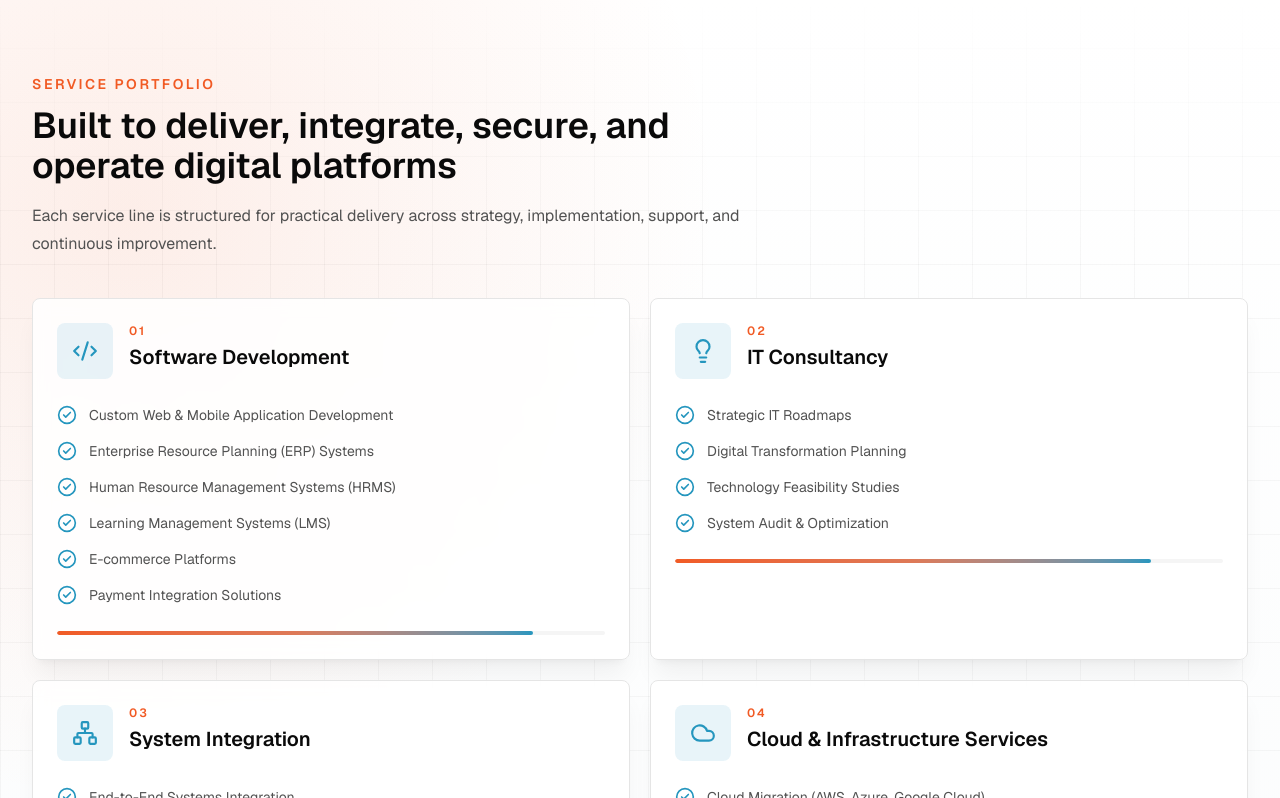
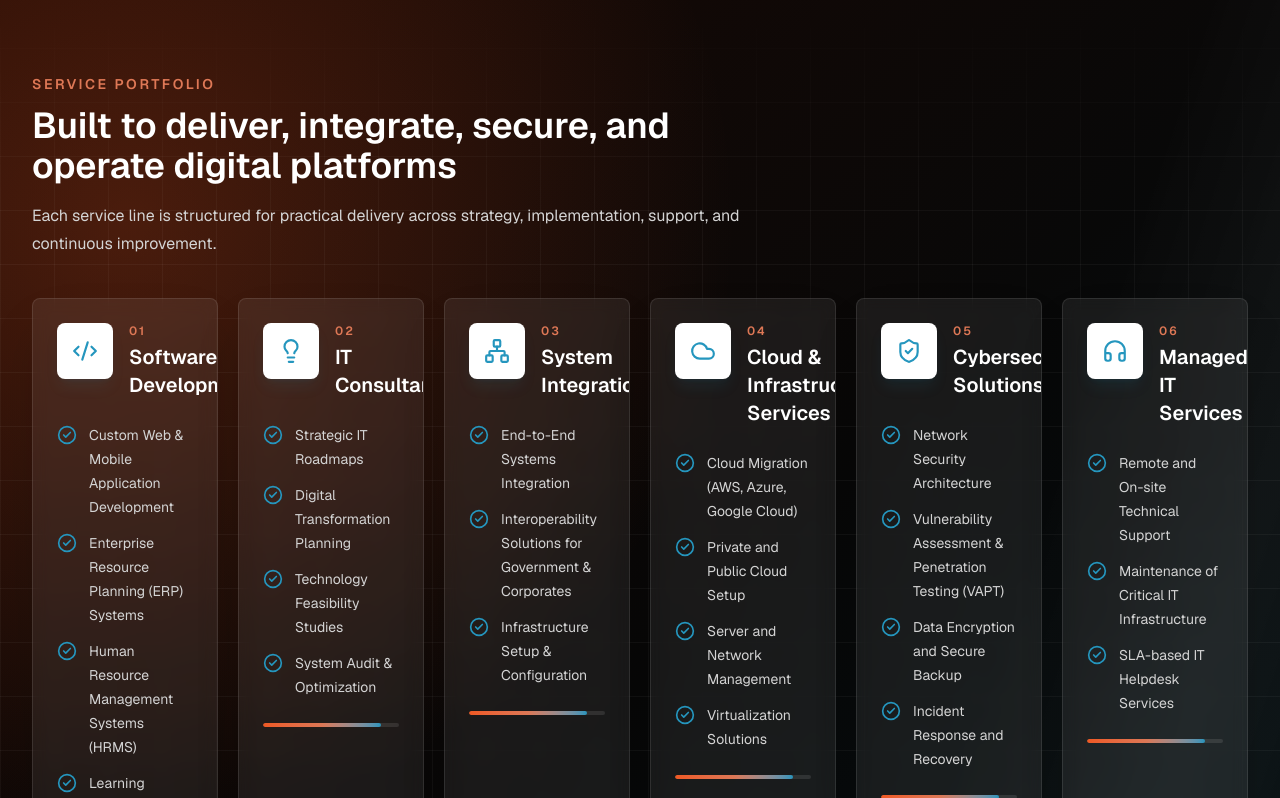
Before and after one commit to MinhazMinu/agrani_website, a Next.js app: page /services in a window 1280 px wide. Shown: the part 779-1577 px from the top of the page. Built offline with nearby package versions, Linux system fonts and the light colour scheme.

Commit message:
change card design

```diff
--- a/src/app/globals.css
+++ b/src/app/globals.css
@@ -863,8 +863,7 @@ a {
 .services-hero::before,
 .about-vision::before,
 .about-values::before,
-.about-team::before,
-.services-grid-section::before {
+.about-team::before {
   content: "";
   position: absolute;
   inset: 0;
@@ -900,8 +899,7 @@ a {
 }
 
 .about-vision,
-.about-team,
-.services-grid-section {
+.about-team {
   background:
     radial-gradient(circle at 92% 12%, rgba(37, 150, 190, 0.1), transparent 30%),
     linear-gradient(180deg, #ffffff 0%, #f8fafb 100%);
@@ -930,7 +928,7 @@ a {
   content: "";
   position: absolute;
   inset: 0;
-  background: linear-gradient(135deg, rgba(241, 90, 36, 0.08), transparent 42%, rgba(37, 150, 190, 0.08));
+  background: linear-gradient(135deg, rgba(241, 90, 36, 0.12), transparent 42%, rgba(37, 150, 190, 0.12));
   opacity: 0;
   transition: opacity 220ms ease;
 }
@@ -947,6 +945,7 @@ a {
 .about-team-card > *,
 .service-detail-card > * {
   position: relative;
+  z-index: 1;
 }
 
 .about-statement-primary {
@@ -959,11 +958,15 @@ a {
   isolation: isolate;
 }
 
+.service-detail-card::before {
+  z-index: 0;
+}
+
 .service-detail-card::after {
   content: "";
   position: absolute;
   inset: 0;
-  background: linear-gradient(105deg, transparent 0%, rgba(37, 150, 190, 0.1) 45%, transparent 58%);
+  background: linear-gradient(105deg, transparent 0%, rgba(255, 255, 255, 0.09) 45%, transparent 58%);
   transform: translateX(-120%);
   transition: transform 700ms ease;
 }
@@ -979,9 +982,32 @@ a {
 
 .services-grid-section {
   background:
-    radial-gradient(circle at 10% 12%, rgba(241, 90, 36, 0.1), transparent 30%),
-    radial-gradient(circle at 88% 82%, rgba(37, 150, 190, 0.12), transparent 34%),
-    linear-gradient(180deg, #ffffff 0%, #f8fafb 100%);
+    radial-gradient(circle at 10% 12%, rgba(241, 90, 36, 0.24), transparent 30%),
+    radial-gradient(circle at 88% 82%, rgba(37, 150, 190, 0.24), transparent 34%),
+    linear-gradient(135deg, #1b0904 0%, #080808 42%, #071a20 100%);
+}
+
+.services-grid-section::before {
+  content: "";
+  position: absolute;
+  inset: 0;
+  background-image:
+    linear-gradient(rgba(255, 255, 255, 0.045) 1px, transparent 1px),
+    linear-gradient(90deg, rgba(255, 255, 255, 0.04) 1px, transparent 1px);
+  background-size: 54px 54px;
+  mask-image: linear-gradient(to bottom, transparent, black 12%, black 88%, transparent);
+}
+
+.services-grid-section::after {
+  content: "";
+  position: absolute;
+  left: -20%;
+  top: 0;
+  height: 100%;
+  width: 34%;
+  background: linear-gradient(90deg, transparent, rgba(255, 255, 255, 0.07), transparent);
+  transform: skewX(-18deg);
+  animation: expertise-sweep 8s ease-in-out infinite;
 }
 
 @keyframes service-meter {
--- a/src/app/services/page.tsx
+++ b/src/app/services/page.tsx
@@ -53,39 +53,40 @@ export default function ServicesPage() {
           </Container>
         </section>
 
-        <section className="services-grid-section relative overflow-hidden py-20">
-          <Container className="relative">
+        <section className="services-grid-section relative overflow-hidden py-20 text-white">
+          <Container className="relative z-10">
             <Reveal className="max-w-3xl">
-              <p className="text-sm font-semibold uppercase tracking-[0.18em] text-brand-orange">Service portfolio</p>
-              <h2 className="mt-3 text-3xl font-semibold tracking-normal text-neutral-950 sm:text-4xl">Built to deliver, integrate, secure, and operate digital platforms</h2>
-              <p className="mt-4 text-base leading-7 text-neutral-600">
+              <p className="text-sm font-semibold uppercase tracking-[0.18em] text-brand-orange-light">Service portfolio</p>
+              <h2 className="mt-3 text-3xl font-semibold tracking-normal text-white sm:text-4xl">Built to deliver, integrate, secure, and operate digital platforms</h2>
+              <p className="mt-4 text-base leading-7 text-neutral-300">
                 Each service line is structured for practical delivery across strategy, implementation, support, and continuous improvement.
               </p>
             </Reveal>
-            <div className="mt-10 grid gap-5 lg:grid-cols-2">
+            <div className="mt-10 grid gap-5 lg:grid-cols-6">
               {serviceDetails.map((service, index) => {
                 const Icon = service.icon;
+                const featured = index === 0 || index === 6;
                 return (
                   <Reveal key={service.title} delay={index * 0.04}>
-                    <article className="service-detail-card group relative h-full overflow-hidden rounded-lg border border-neutral-200 bg-white/85 p-6 shadow-xl shadow-neutral-950/5 backdrop-blur transition hover:-translate-y-1 hover:border-brand-cyan/40 hover:shadow-2xl hover:shadow-brand-cyan/10">
+                    <article className={`service-detail-card group relative h-full overflow-hidden rounded-lg border border-white/10 bg-white/[0.07] p-6 shadow-2xl shadow-black/20 backdrop-blur transition hover:-translate-y-1 hover:border-brand-orange/45 hover:bg-white/[0.1] ${featured ? "lg:col-span-3" : "lg:col-span-2"}`}>
                       <div className="relative flex items-start gap-4">
-                        <span className="inline-flex h-14 w-14 shrink-0 items-center justify-center rounded-lg bg-brand-cyan/10 text-brand-cyan transition group-hover:bg-brand-orange group-hover:text-white">
+                        <span className="inline-flex h-14 w-14 shrink-0 items-center justify-center rounded-lg bg-white text-brand-cyan shadow-lg shadow-brand-cyan/10 transition group-hover:bg-brand-orange group-hover:text-white">
                           <Icon size={26} />
                         </span>
                         <div>
-                          <p className="text-xs font-semibold uppercase tracking-[0.16em] text-brand-orange">0{index + 1}</p>
-                          <h2 className="mt-1 text-xl font-semibold text-neutral-950">{service.title}</h2>
+                          <p className="text-xs font-semibold uppercase tracking-[0.16em] text-brand-orange-light">0{index + 1}</p>
+                          <h2 className="mt-1 text-xl font-semibold text-white">{service.title}</h2>
                         </div>
                       </div>
                       <ul className="relative mt-6 grid gap-3">
                         {service.items.map((item) => (
-                          <li key={item} className="flex gap-3 text-sm leading-6 text-neutral-600">
+                          <li key={item} className="flex gap-3 text-sm leading-6 text-neutral-300">
                             <CheckCircle2 className="mt-0.5 h-5 w-5 shrink-0 text-brand-cyan" />
                             {item}
                           </li>
                         ))}
                       </ul>
-                      <div className="relative mt-6 h-1 overflow-hidden rounded-full bg-neutral-100">
+                      <div className="relative mt-6 h-1 overflow-hidden rounded-full bg-white/10">
                         <span className="service-meter block h-full rounded-full bg-gradient-to-r from-brand-orange via-brand-orange-light to-brand-cyan" />
                       </div>
                     </article>
@@ -94,15 +95,15 @@ export default function ServicesPage() {
               })}
             </div>
             <Reveal delay={0.08}>
-              <div className="services-process mt-10 grid gap-4 rounded-lg border border-neutral-200 bg-white/80 p-4 shadow-xl shadow-neutral-950/5 backdrop-blur sm:grid-cols-4">
+              <div className="services-process mt-10 grid gap-4 rounded-lg border border-white/10 bg-white/[0.07] p-4 shadow-2xl shadow-black/20 backdrop-blur sm:grid-cols-4">
                 {["Plan", "Build", "Integrate", "Operate"].map((step, index) => (
-                  <div key={step} className="flex items-center gap-3 rounded-lg bg-neutral-50 p-4">
-                    <span className="inline-flex h-10 w-10 items-center justify-center rounded-lg bg-neutral-950 text-white">
+                  <div key={step} className="flex items-center gap-3 rounded-lg border border-white/10 bg-neutral-950/50 p-4">
+                    <span className="inline-flex h-10 w-10 items-center justify-center rounded-lg bg-brand-orange text-white">
                       {index === 0 ? <Layers3 className="h-5 w-5" /> : <CheckCircle2 className="h-5 w-5" />}
                     </span>
                     <div>
-                      <p className="text-xs font-semibold uppercase tracking-[0.14em] text-brand-orange">Step {index + 1}</p>
-                      <p className="font-semibold text-neutral-950">{step}</p>
+                      <p className="text-xs font-semibold uppercase tracking-[0.14em] text-brand-orange-light">Step {index + 1}</p>
+                      <p className="font-semibold text-white">{step}</p>
                     </div>
                   </div>
                 ))}
```
